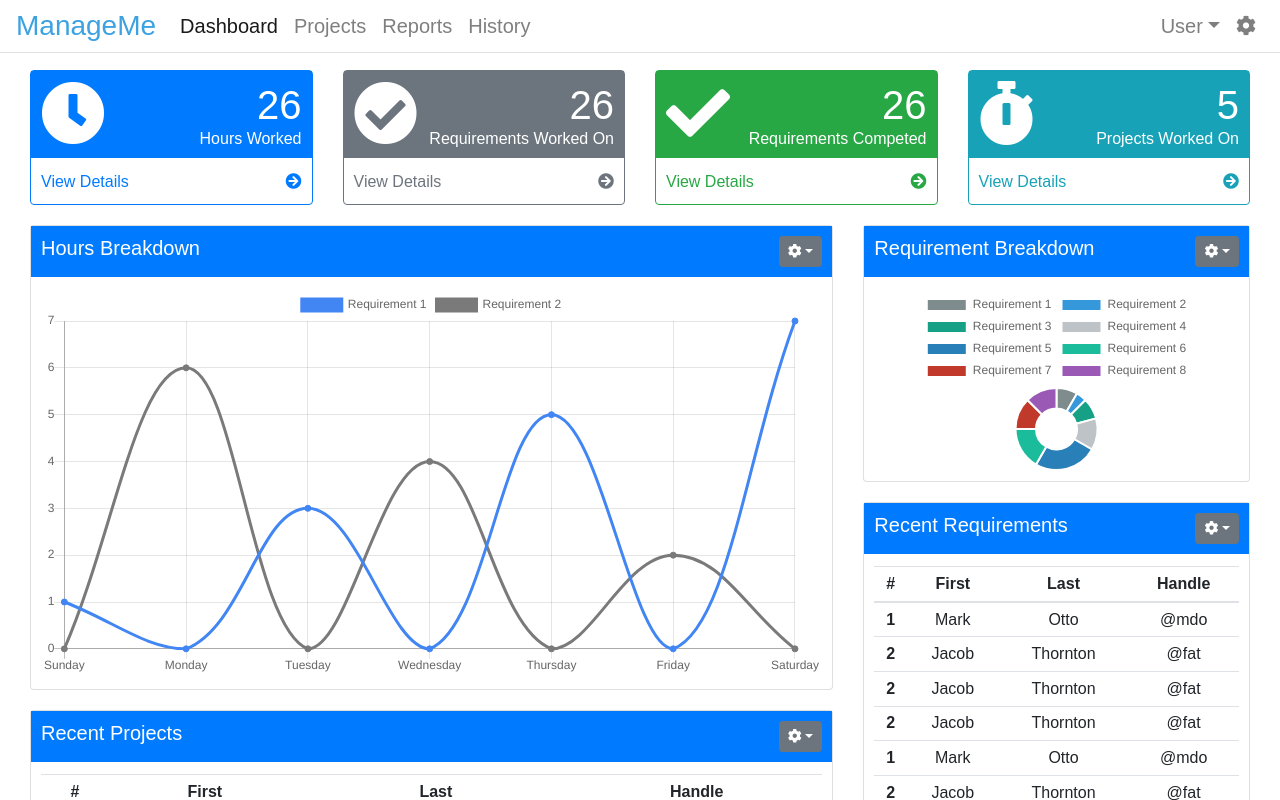
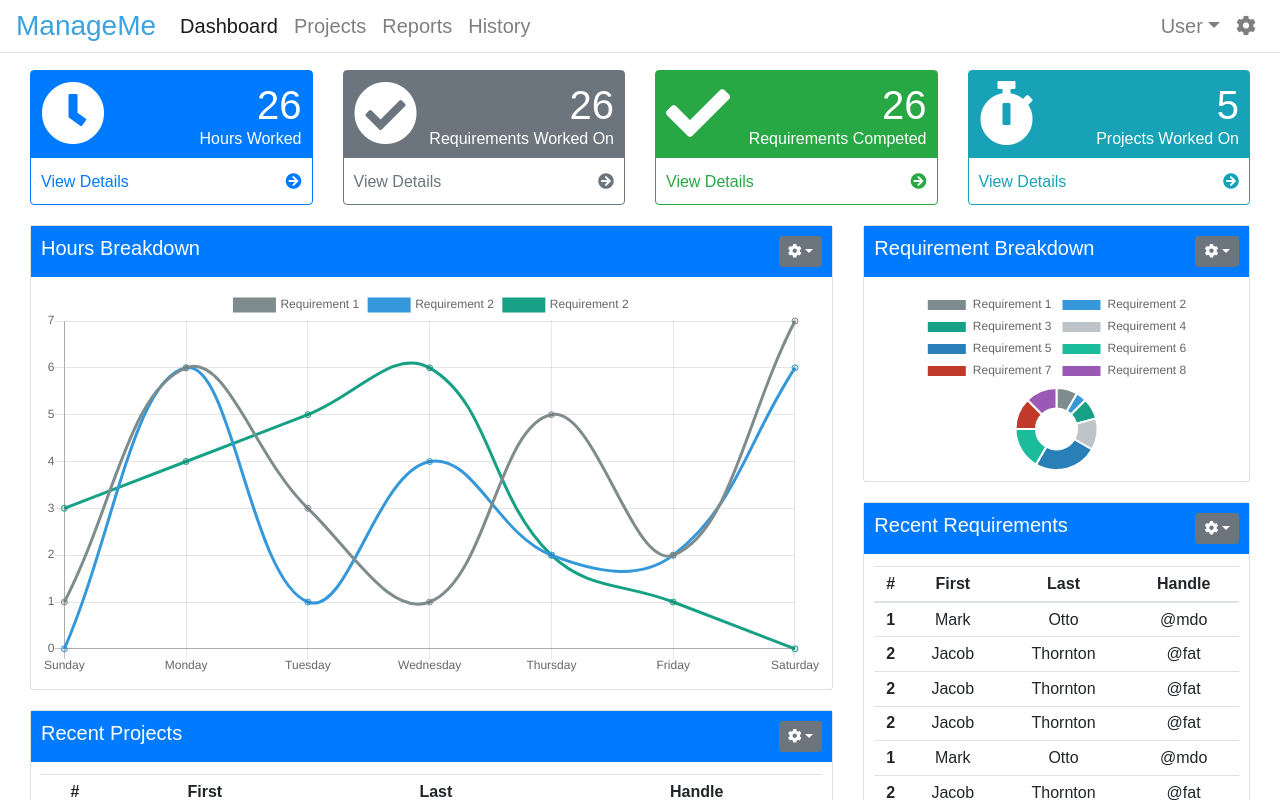
Before and after one commit to azaiter/ManageMe, a React (Create React App) app in the folder new_web/: page / in a window 1280 px wide. Shown: the top 800 px of the page. Built offline with nearby package versions, Linux system fonts and the light colour scheme; no server answers; sample sign-in values are in the browser's storage.

Commit message:
Quick Data Fix
Why am I up. Also why am I still working on this.

```diff
--- a/new_web/src/components/dashboard/HoursBreakdown.js
+++ b/new_web/src/components/dashboard/HoursBreakdown.js
@@ -20,32 +20,46 @@ class HoursBreakdown extends Component {
   render() {
     const data = (canvas) => {
       const ctx = canvas.getContext('2d');
+      const colors = ['#7f8c8d', '#3498db', '#16a085', '#bdc3c7', '#2980b9', '#1abc9c', '#c0392b', '#9b59b6', '#f1c40f', '#f39c12', '#e74c3c', '#2c3e50', '#8e44ad', '#27ae60', '#e67e22', '#95a5a6', '#2ecc71', '#d35400', '#34495e'];
       const datasets = [{
         label: 'Requirement 1',
-        borderColor: '#4286f4',
-        backgroundColor: '#4286f4',
+        borderColor: colors[0],
         fill: false,
         data: [
           1,
-          0,
+          6,
           3,
-          0,
+          1,
           5,
-          0,
+          2,
           7,
         ],
-      }, {
+      },
+      {
         label: 'Requirement 2',
-        borderColor: '#7a7a7a',
-        backgroundColor: '#7a7a7a',
+        borderColor: colors[1],
         fill: false,
         data: [
           0,
           6,
-          0,
+          1,
           4,
-          0,
           2,
+          2,
+          6,
+        ],
+      },
+      {
+        label: 'Requirement 2',
+        borderColor: colors[2],
+        fill: false,
+        data: [
+          3,
+          4,
+          5,
+          6,
+          2,
+          1,
           0,
         ],
       }];
```
